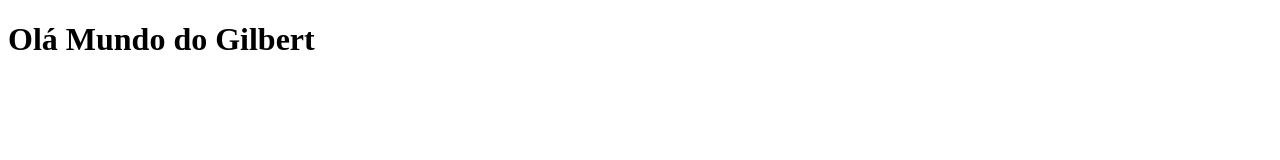
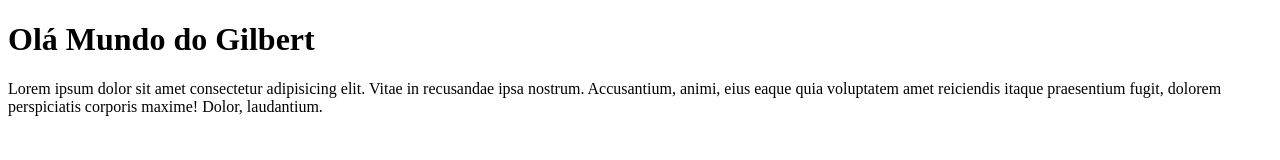
Before and after one commit to glettiere/teste_vscode, a plain HTML site: page index.html in a window 1280 px wide. Drawn offline with Linux system fonts and the light colour scheme.

Commit message:
Add Lorem

```diff
--- a/index.html
+++ b/index.html
@@ -8,5 +8,6 @@
 </head>
 <body>
     <h1>Olá Mundo do Gilbert</h1>
+    <p>Lorem ipsum dolor sit amet consectetur adipisicing elit. Vitae in recusandae ipsa nostrum. Accusantium, animi, eius eaque quia voluptatem amet reiciendis itaque praesentium fugit, dolorem perspiciatis corporis maxime! Dolor, laudantium.</p>
 </body>
 </html>
```
